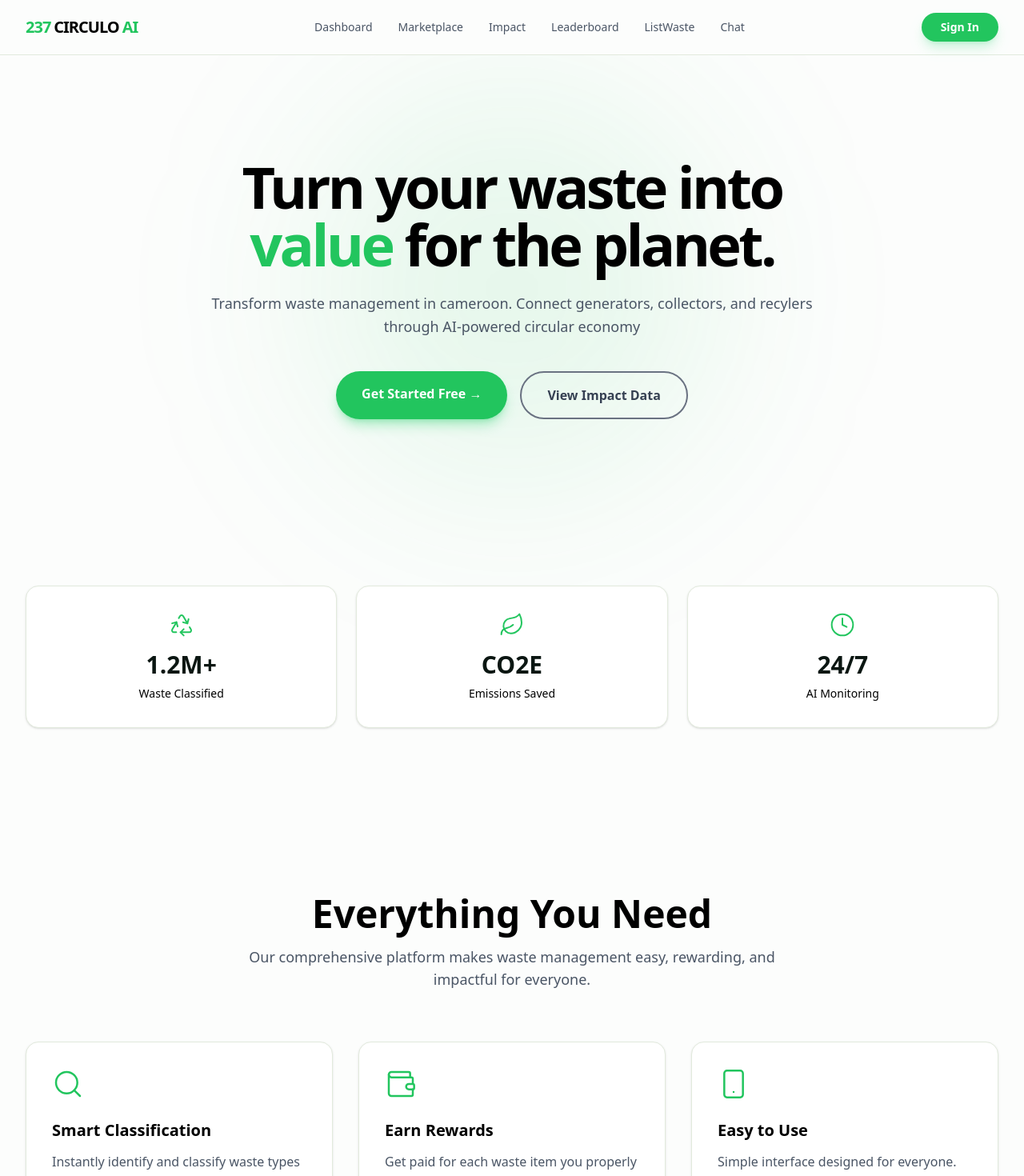
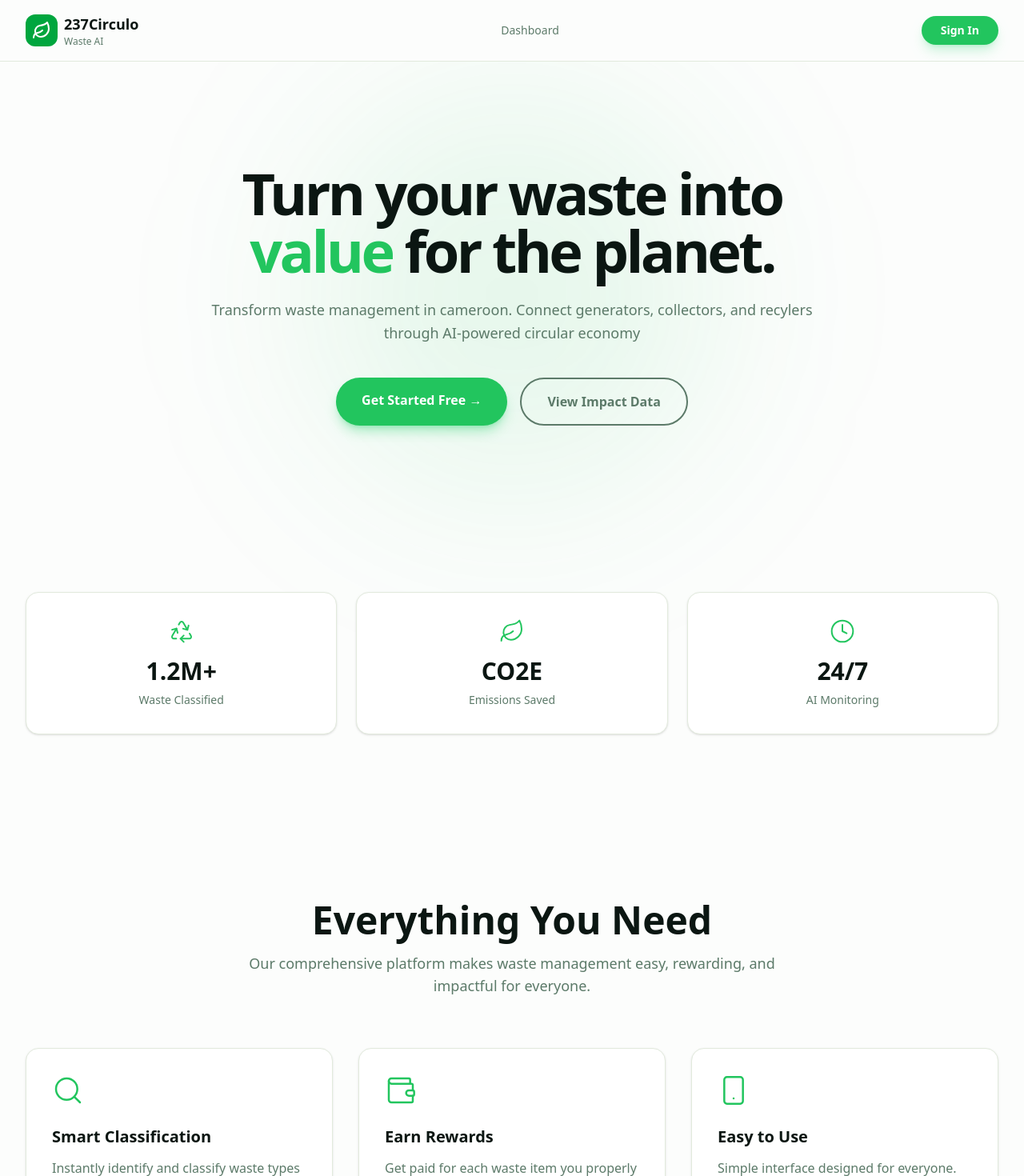
Before and after one commit to mombeh/237circulo, a Next.js app: page / in a window 1280 px wide. Shown: the top 1470 px of the page at 80% size. Built offline with nearby package versions, Linux system fonts and the light colour scheme.

Commit message:
changed the landing page color from the header t footer to fit the dashboard color

```diff
--- a/app/components/Features.tsx
+++ b/app/components/Features.tsx
@@ -44,13 +44,13 @@ export function Features() {
   ]
 
   return (
-    <section className="py-16 sm:py-24 lg:py-32 bg-[var(--background)]">
+    <section className="py-16 sm:py-24 lg:py-32 bg-[var(--color-background)]">
       <div className="max-w-7xl mx-auto px-4 sm:px-6 lg:px-8">
         <div className="text-center mb-16">
-          <h2 className="font-syne text-4xl sm:text-5xl font-extrabold text-black mb-4">
+          <h2 className="font-syne text-4xl sm:text-5xl font-extrabold text-[var(--color-foreground)] mb-4">
             Everything You Need
           </h2>
-          <p className="text-lg text-gray-600 max-w-2xl mx-auto">
+          <p className="text-lg text-[var(--color-text-dim)] max-w-2xl mx-auto">
             Our comprehensive platform makes waste management easy, rewarding, and impactful for everyone.
           </p>
         </div>
@@ -61,15 +61,15 @@ export function Features() {
             return (
               <div
                 key={index}
-                className="bg-[var(--card)] border border-[var(--border)] rounded-2xl shadow-sm p-8 hover:shadow-xl transition-all"
+                className="bg-[var(--color-card)] border border-[var(--color-border)] rounded-2xl shadow-sm p-8 hover:shadow-xl transition-all"
               >
                 <div className="mb-6">
                   <Icon className="w-10 h-10 text-green-primary" strokeWidth={1.5} />
                 </div>
-                <h3 className="font-syne text-xl font-bold text-black mb-3">
+                <h3 className="font-syne text-xl font-bold text-[var(--color-foreground)] mb-3">
                   {feature.title}
                 </h3>
-                <p className="text-gray-600 leading-relaxed">
+                <p className="text-[var(--color-text-dim)] leading-relaxed">
                   {feature.description}
                 </p>
               </div>
--- a/app/components/Footer.tsx
+++ b/app/components/Footer.tsx
@@ -1,21 +1,28 @@
 'use client'
 
 import Link from 'next/link'
+import { Leaf } from 'lucide-react'
 
 export function Footer() {
   const currentYear = new Date().getFullYear()
 
   return (
-    <footer className="bg-[var(--foreground)] text-white border-t border-[var(--border)]">
+    <footer className="bg-[var(--color-card)] text-[var(--color-foreground)] border-t border-[var(--color-border)]">
       <div className="max-w-7xl mx-auto px-4 sm:px-6 lg:px-8">
         {/* Main Footer Content */}
         <div className="py-16 sm:py-20 lg:py-24 grid grid-cols-1 md:grid-cols-2 lg:grid-cols-4 gap-12">
           {/* Brand Section */}
           <div>
-            <Link href="/" className="font-syne text-xl font-extrabold tracking-tighter flex items-center gap-1 mb-4">
-              <span className="text-green-primary">237</span>CIRCULO<span className="text-green-primary">AI</span>
+            <Link href="/" className="flex items-center gap-2 mb-4">
+              <div className="flex h-10 w-10 items-center justify-center rounded-xl bg-green-600">
+                <Leaf className="h-6 w-6 text-white" />
+              </div>
+              <div>
+                <h1 className="text-lg font-bold text-[var(--color-foreground)]">237Circulo</h1>
+                <p className="text-xs text-[var(--color-text-dim)]">Waste AI</p>
+              </div>
             </Link>
-            <p className="text-gray-300 text-sm leading-relaxed mb-6">
+            <p className="text-[var(--color-text-dim)] text-sm leading-relaxed mb-6">
               Transforming waste into value through AI-powered circular economy solutions in Cameroon and beyond.
             </p>
             {/* Social Links */}
@@ -34,40 +41,40 @@ export function Footer() {
 
           {/* Product Links */}
           <div>
-            <h3 className="font-syne font-bold text-white mb-6 uppercase tracking-wide">Product</h3>
+            <h3 className="font-syne font-bold text-[var(--color-foreground)] mb-6 uppercase tracking-wide">Product</h3>
             <ul className="space-y-4">
               <li>
-                <Link href="#" className="text-gray-300 hover:text-green-primary transition text-sm">
+                <Link href="#" className="text-[var(--color-text-dim)] hover:text-green-primary transition text-sm">
                   Features
                 </Link>
               </li>
               <li>
-                <Link href="#" className="text-gray-300 hover:text-green-primary transition text-sm">
+                <Link href="#" className="text-[var(--color-text-dim)] hover:text-green-primary transition text-sm">
                   Marketplace
                 </Link>
               </li>
               <li>
-                <Link href="#" className="text-gray-300 hover:text-green-primary transition text-sm">
+                <Link href="/dashboard" className="text-[var(--color-text-dim)] hover:text-green-primary transition text-sm">
                   Dashboard
                 </Link>
               </li>
               <li>
-                <Link href="#" className="text-gray-300 hover:text-green-primary transition text-sm">
+                <Link href="#" className="text-[var(--color-text-dim)] hover:text-green-primary transition text-sm">
                   Leaderboard
                 </Link>
               </li>
               <li>
-                <Link href="#" className="text-gray-300 hover:text-green-primary transition text-sm">
+                <Link href="#" className="text-[var(--color-text-dim)] hover:text-green-primary transition text-sm">
                   ListWaste
                 </Link>
               </li>
               <li>
-                <Link href="#" className="text-gray-300 hover:text-green-primary transition text-sm">
+                <Link href="#" className="text-[var(--color-text-dim)] hover:text-green-primary transition text-sm">
                   Chat
                 </Link>
               </li>
               <li>
-                <Link href="#" className="text-gray-300 hover:text-green-primary transition text-sm">
+                <Link href="#" className="text-[var(--color-text-dim)] hover:text-green-primary transition text-sm">
                   Pricing
                 </Link>
               </li>
@@ -76,30 +83,30 @@ export function Footer() {
 
           {/* Company Links */}
           <div>
-            <h3 className="font-syne font-bold text-white mb-6 uppercase tracking-wide">Company</h3>
+            <h3 className="font-syne font-bold text-[var(--color-foreground)] mb-6 uppercase tracking-wide">Company</h3>
             <ul className="space-y-4">
               <li>
-                <Link href="#" className="text-gray-300 hover:text-green-primary transition text-sm">
+                <Link href="#" className="text-[var(--color-text-dim)] hover:text-green-primary transition text-sm">
                   About Us
                 </Link>
               </li>
               <li>
-                <Link href="#" className="text-gray-300 hover:text-green-primary transition text-sm">
+                <Link href="#" className="text-[var(--color-text-dim)] hover:text-green-primary transition text-sm">
                   Blog
                 </Link>
               </li>
               <li>
-                <Link href="#" className="text-gray-300 hover:text-green-primary transition text-sm">
+                <Link href="#" className="text-[var(--color-text-dim)] hover:text-green-primary transition text-sm">
                   Impact Report
                 </Link>
               </li>
               <li>
-                <Link href="#" className="text-gray-300 hover:text-green-primary transition text-sm">
+                <Link href="#" className="text-[var(--color-text-dim)] hover:text-green-primary transition text-sm">
                   Careers
                 </Link>
               </li>
               <li>
-                <Link href="#" className="text-gray-300 hover:text-green-primary transition text-sm">
+                <Link href="#" className="text-[var(--color-text-dim)] hover:text-green-primary transition text-sm">
                   Contact
                 </Link>
               </li>
@@ -108,25 +115,25 @@ export function Footer() {
 
           {/* Legal Links */}
           <div>
-            <h3 className="font-syne font-bold text-white mb-6 uppercase tracking-wide">Legal</h3>
+            <h3 className="font-syne font-bold text-[var(--color-foreground)] mb-6 uppercase tracking-wide">Legal</h3>
             <ul className="space-y-4">
               <li>
-                <Link href="#" className="text-gray-300 hover:text-green-primary transition text-sm">
+                <Link href="#" className="text-[var(--color-text-dim)] hover:text-green-primary transition text-sm">
                   Privacy Policy
                 </Link>
               </li>
               <li>
-                <Link href="#" className="text-gray-300 hover:text-green-primary transition text-sm">
+                <Link href="#" className="text-[var(--color-text-dim)] hover:text-green-primary transition text-sm">
                   Terms of Service
                 </Link>
               </li>
               <li>
-                <Link href="#" className="text-gray-300 hover:text-green-primary transition text-sm">
+                <Link href="#" className="text-[var(--color-text-dim)] hover:text-green-primary transition text-sm">
                   Cookie Policy
                 </Link>
               </li>
               <li>
-                <Link href="#" className="text-gray-300 hover:text-green-primary transition text-sm">
+                <Link href="#" className="text-[var(--color-text-dim)] hover:text-green-primary transition text-sm">
                   Security
                 </Link>
               </li>
@@ -135,10 +142,10 @@ export function Footer() {
         </div>
 
         {/* Divider */}
-        <div className="border-t border-[var(--border)]" />
+        <div className="border-t border-white/20" />
 
         {/* Bottom Footer */}
-        <div className="py-8 flex flex-col sm:flex-row justify-between items-center gap-4 text-gray-400 text-sm">
+        <div className="py-8 flex flex-col sm:flex-row justify-between items-center gap-4 text-[var(--color-text-dim)] text-sm">
           <p>&copy; {currentYear} 237CirculoAI. All rights reserved.</p>
           <div className="flex gap-6">
             <Link href="#" className="hover:text-green-primary transition">
--- a/app/components/Header.tsx
+++ b/app/components/Header.tsx
@@ -2,28 +2,14 @@
 
 import { useState } from 'react'
 import Link from 'next/link'
+import { Leaf } from 'lucide-react'
 
 /* ✅ Move this OUTSIDE Header */
 function NavLinks() {
   return (
     <>
-      <Link href="#" className="text-sm font-medium text-gray-600 hover:text-green-primary transition">
+      <Link href="/dashboard" className="text-sm font-medium text-[var(--color-text-dim)] hover:text-green-primary transition">
         Dashboard
-      </Link>
-      <Link href="#" className="text-sm font-medium text-gray-600 hover:text-green-primary transition">
-        Marketplace
-      </Link>
-      <Link href="#" className="text-sm font-medium text-gray-600 hover:text-green-primary transition">
-        Impact
-      </Link>
-      <Link href="#" className="text-sm font-medium text-gray-600 hover:text-green-primary transition">
-        Leaderboard
-      </Link>
-      <Link href="#" className="text-sm font-medium text-gray-600 hover:text-green-primary transition">
-        ListWaste
-      </Link>
-      <Link href="#" className="text-sm font-medium text-gray-600 hover:text-green-primary transition">
-        Chat
       </Link>
     </>
   )
@@ -33,11 +19,17 @@ export function Header() {
   const [open, setOpen] = useState(false)
 
   return (
-    <header className="border-b border-[var(--border)] sticky top-0 bg-[var(--background)] z-40">
+    <header className="border-b border-[var(--color-border)] sticky top-0 bg-[var(--color-background)] z-40">
       <div className="max-w-7xl mx-auto px-4 sm:px-6 lg:px-8 py-4 flex items-center justify-between">
         {/* Logo */}
-        <Link href="/" className="font-syne text-black text-xl font-extrabold tracking-tighter flex items-center gap-1">
-          <span className="text-green-primary">237</span>CIRCULO<span className="text-green-primary">AI</span>
+        <Link href="/" className="flex items-center gap-2">
+          <div className="flex h-10 w-10 items-center justify-center rounded-xl bg-green-600">
+            <Leaf className="h-6 w-6 text-white" />
+          </div>
+          <div>
+            <h1 className="text-lg font-bold text-[var(--color-foreground)]">237Circulo</h1>
+            <p className="text-xs text-[var(--color-text-dim)]">Waste AI</p>
+          </div>
         </Link>
 
         {/* Desktop Navigation */}
@@ -51,7 +43,7 @@ export function Header() {
             onClick={() => setOpen((v) => !v)}
             aria-expanded={open}
             aria-label={open ? 'Close menu' : 'Open menu'}
-            className="md:hidden p-2 rounded-md text-gray-700 hover:bg-[var(--card)] hover:text-green-primary transition"
+            className="md:hidden p-2 rounded-md text-[var(--color-text-dim)] hover:bg-[var(--color-card)] hover:text-green-primary transition"
           >
             {open ? (
               <svg xmlns="http://www.w3.org/2000/svg" className="h-6 w-6" fill="none" viewBox="0 0 24 24" stroke="currentColor">
@@ -76,7 +68,7 @@ export function Header() {
 
       {/* Mobile Navigation */}
       {open && (
-        <div className="md:hidden bg-[var(--card)] border-t border-[var(--border)]">
+        <div className="md:hidden bg-[var(--color-card)] border-t border-[var(--color-border)]">
           <div className="max-w-7xl mx-auto px-4 sm:px-6 lg:px-8 py-4">
             <div className="flex flex-col gap-4">
               <NavLinks />
--- a/app/components/Hero.tsx
+++ b/app/components/Hero.tsx
@@ -10,13 +10,13 @@ export function Hero() {
 
       {/* Main content */}
       <div className="text-center max-w-3xl mx-auto relative z-10">
-        <h1 className="font-syne text-black text-5xl sm:text-6xl lg:text-7xl font-extrabold tracking-tighter mb-6">
+        <h1 className="font-syne text-[var(--color-foreground)] text-5xl sm:text-6xl lg:text-7xl font-extrabold tracking-tighter mb-6">
           Turn your waste into
           <br />
           <span className="text-green-primary">value</span> for the planet.
         </h1>
 
-        <p className="text-lg text-gray-600 mb-10 leading-relaxed">
+        <p className="text-lg text-[var(--color-text-dim)] mb-10 leading-relaxed">
           Transform waste management in cameroon. Connect generators, collectors, and recylers through AI-powered circular economy
         </p>
 
@@ -28,7 +28,7 @@ export function Hero() {
           >
             Get Started Free →
           </Link>
-          <button className="px-8 py-4 rounded-full border-2 border-gray-500 font-bold hover:bg-[var(--card)] transition-all text-gray-700">
+          <button className="px-8 py-4 rounded-full border-2 border-[var(--color-text-dim)] font-bold hover:bg-[var(--color-card)] transition-all text-[var(--color-text-dim)]">
             View Impact Data
           </button>
         </div>
--- a/app/components/ImpactCTA.tsx
+++ b/app/components/ImpactCTA.tsx
@@ -4,7 +4,7 @@ import Link from 'next/link'
 
 export function ImpactCTA() {
   return (
-    <section className="py-16 sm:py-24 lg:py-32 bg-[var(--background)]">
+    <section className="py-16 sm:py-24 lg:py-32 bg-[var(--color-background)]">
       <div className="max-w-7xl mx-auto px-4 sm:px-6 lg:px-8">
         <div className="bg-gradient-to-r from-green-primary to-green-600 rounded-3xl overflow-hidden">
           <div className="relative py-16 sm:py-24 lg:py-32 px-6 sm:px-12 lg:px-16 text-center">
--- a/app/components/QuickStats.tsx
+++ b/app/components/QuickStats.tsx
@@ -29,7 +29,7 @@ export function QuickStats() {
           return (
             <div
               key={index}
-              className="bg-[var(--card)] border border-[var(--border)] rounded-2xl shadow-sm p-8 text-center hover:shadow-xl transition-all"
+              className="bg-[var(--color-card)] border border-[var(--color-border)] rounded-2xl shadow-sm p-8 text-center hover:shadow-xl transition-all"
             >
               <div className="mb-4 flex justify-center">
                 <Icon className="w-8 h-8 text-green-primary" strokeWidth={1.5} />
@@ -39,7 +39,7 @@ export function QuickStats() {
                 {stat.value}
               </div>
 
-              <div className="text-black text-sm font-medium">
+              <div className="text-[var(--color-text-dim)] text-sm font-medium">
                 {stat.label}
               </div>
             </div>
--- a/app/page.tsx
+++ b/app/page.tsx
@@ -11,7 +11,7 @@ import { Footer } from './components/Footer'
 
 export default function LandingPage() {
   return (
-    <main className="min-h-screen bg-[var(--background)]">
+    <main className="min-h-screen bg-[var(--color-background)]">
       <Header />
       <div className="max-w-7xl mx-auto px-4 sm:px-6 lg:px-8">
         <Hero />
--- a/tsconfig.json
+++ b/tsconfig.json
@@ -15,7 +15,7 @@
     "moduleResolution": "bundler",
     "resolveJsonModule": true,
     "isolatedModules": true,
-    "jsx": "preserve",
+    "jsx": "react-jsx",
     "incremental": true,
     "plugins": [
       {
```
Also changed, not shown: app/components/HowItWorks.tsx (+5 -5 lines), app/components/SmartRecycling.tsx (+5 -5 lines).
